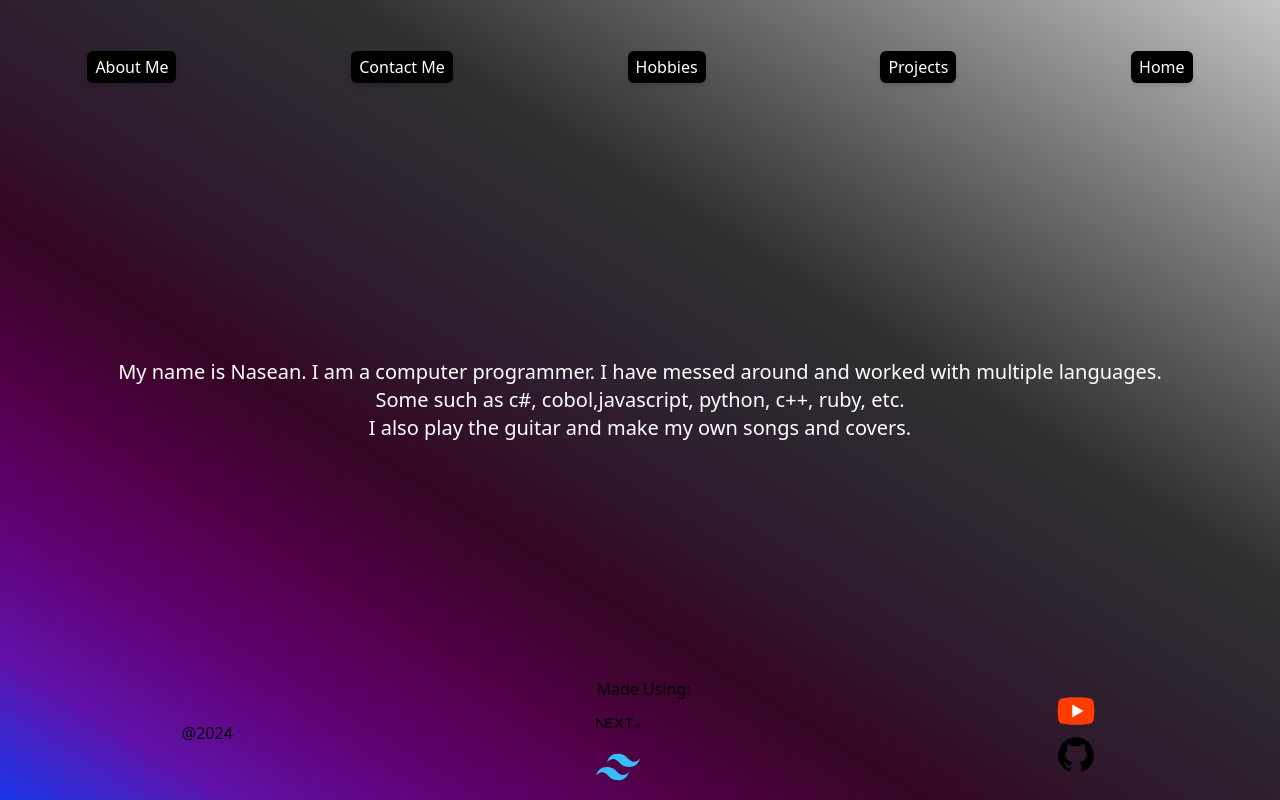
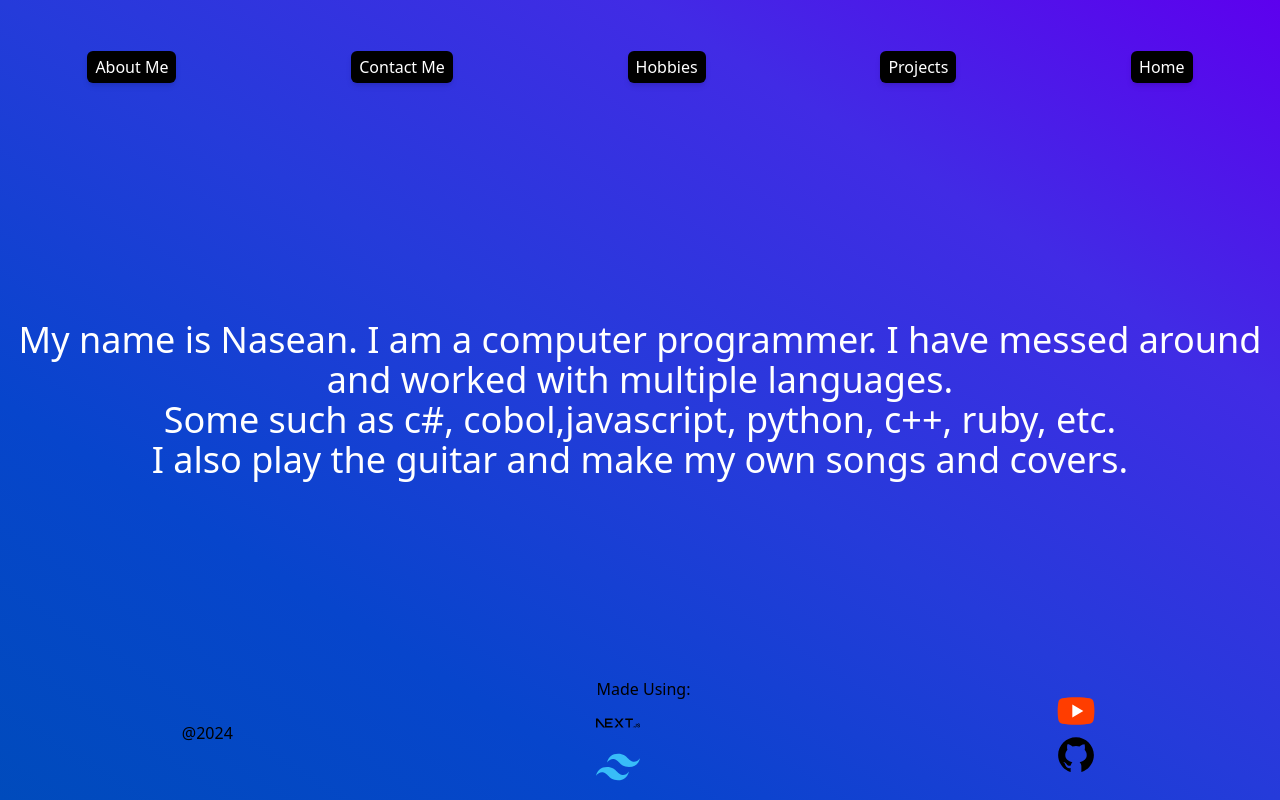
Before and after one commit to PreservedAwe/Portfolio, a Next.js app: page /about in a window 1280 px wide. Built offline with nearby package versions, Linux system fonts and the light colour scheme.

Commit message:
Made a few more changes to the pages

```diff
--- a/app/about/page.tsx
+++ b/app/about/page.tsx
@@ -5,8 +5,8 @@ import ContentType from "../lib/classes";
 const MainContent = () => {
   return(
     <main className={ContentType.mainContent}>
-      <div className="text-white flex text-xl">
-        <h1 className="text-center">
+      <div className=" flex ">
+        <h1 className="text-center text-white text-4xl">
           My name is Nasean. I am a computer programmer. I have messed around and worked with multiple languages. <br />
           Some such as c#, cobol,javascript, python, c++, ruby, etc.<br />
           I also play the guitar and make my own songs and covers.
--- a/app/page.tsx
+++ b/app/page.tsx
@@ -5,8 +5,8 @@ import ContentType from "./lib/classes";
 const MainContent = () => {
   return(
     <main className={ContentType.mainContent}>
-      <div className="text-white flex text-5xl justify-center">
-        <h1>Welcome To My Website. Take a look around and see what I do.</h1>
+      <div className="text-white flex justify-center">
+        <h1 className="font-bold text-5xl">Welcome To My Website. Take a look around and see what I do.</h1>
       </div>
     </main>
   );
--- a/app/projects/page.tsx
+++ b/app/projects/page.tsx
@@ -2,7 +2,6 @@ import Header from "../components/Header";
 import Footer from "../components/Footer";
 import ContentType from "../lib/classes";
 import { PrismaClient } from '@prisma/client';
-import { Children } from "react";
 
 const MainContent = async () => {
 
@@ -16,26 +15,26 @@ const MainContent = async () => {
 
   return(
     <main className={ContentType.mainContent}>
-      <div className="flex flex-col gap-y-3">
-        <h1 className="text-center text-5xl text-white">This is the projects page of the website.</h1>
+      <div className="flex flex-col">
+        <h1 className="text-center text-5xl font-bold text-white mb-4">These are projects that I have done</h1>
         <div className="flex flex-wrap justify-center gap-3">
           {
             projects.map((pro) => (
               <div key={pro.id} className="flex flex-col bg-black text-white rounded shadow-md border-white p-7">
-                <div className="">
-                  <h1>Project Name:{pro.project_name}</h1>
+                <div>
+                  <h1 className="font-bold text-center my-5">Project Name:{pro.project_name}</h1>
                 </div>
-                <div className="">
+                <div>
                   <h1>Language(s):{pro.language}</h1>
                 </div>
-                <div className="">
+                <div>
                   <h1>Github Link:{pro.github}</h1>
                 </div>
               </div>
             ))
           }
         </div>
-        <button className="bg-black text-white ">View More!</button>
+        <button className="bg-black text-white my-3">View More!</button>
       </div>
     </main>
   );
--- a/tailwind.config.ts
+++ b/tailwind.config.ts
@@ -13,7 +13,7 @@ const config: Config = {
         "gradient-conic":
           "conic-gradient(from 180deg at 50% 50%, var(--tw-gradient-stops))",
         "hero-galaxy": "url('/galaxy.jpg')",
-        "main-theme": "linear-gradient(to right top, #1b36e9, #6012a9, #620071, #500044, #340623, #2f192d, #2d2631, #303030, #525252, #767676, #9c9c9c, #c4c4c4)",
+        "main-theme": "linear-gradient(to right top, #004bbc, #0745cc, #253bda, #412be5, #5d00ee)",
       },
     },
   },
```
